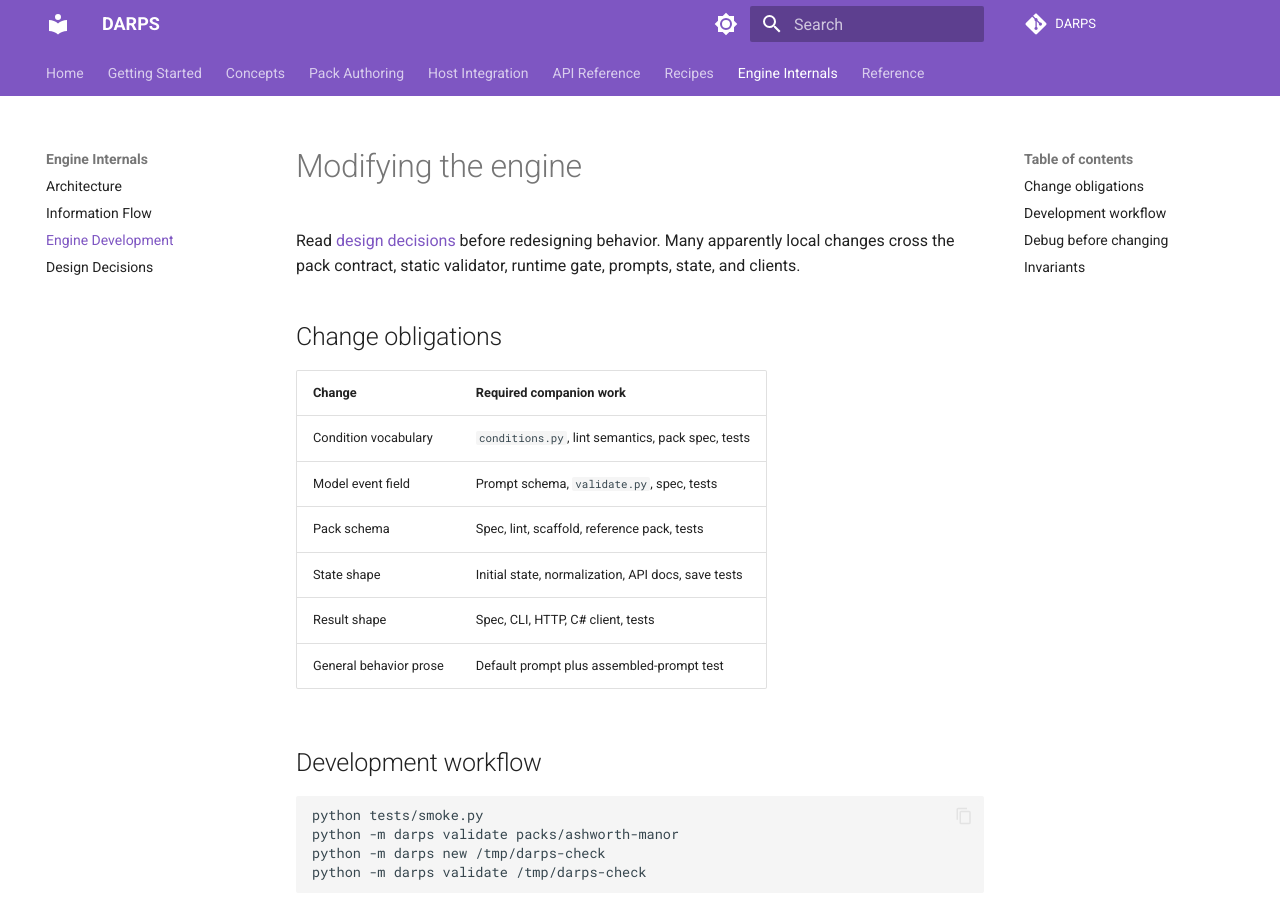
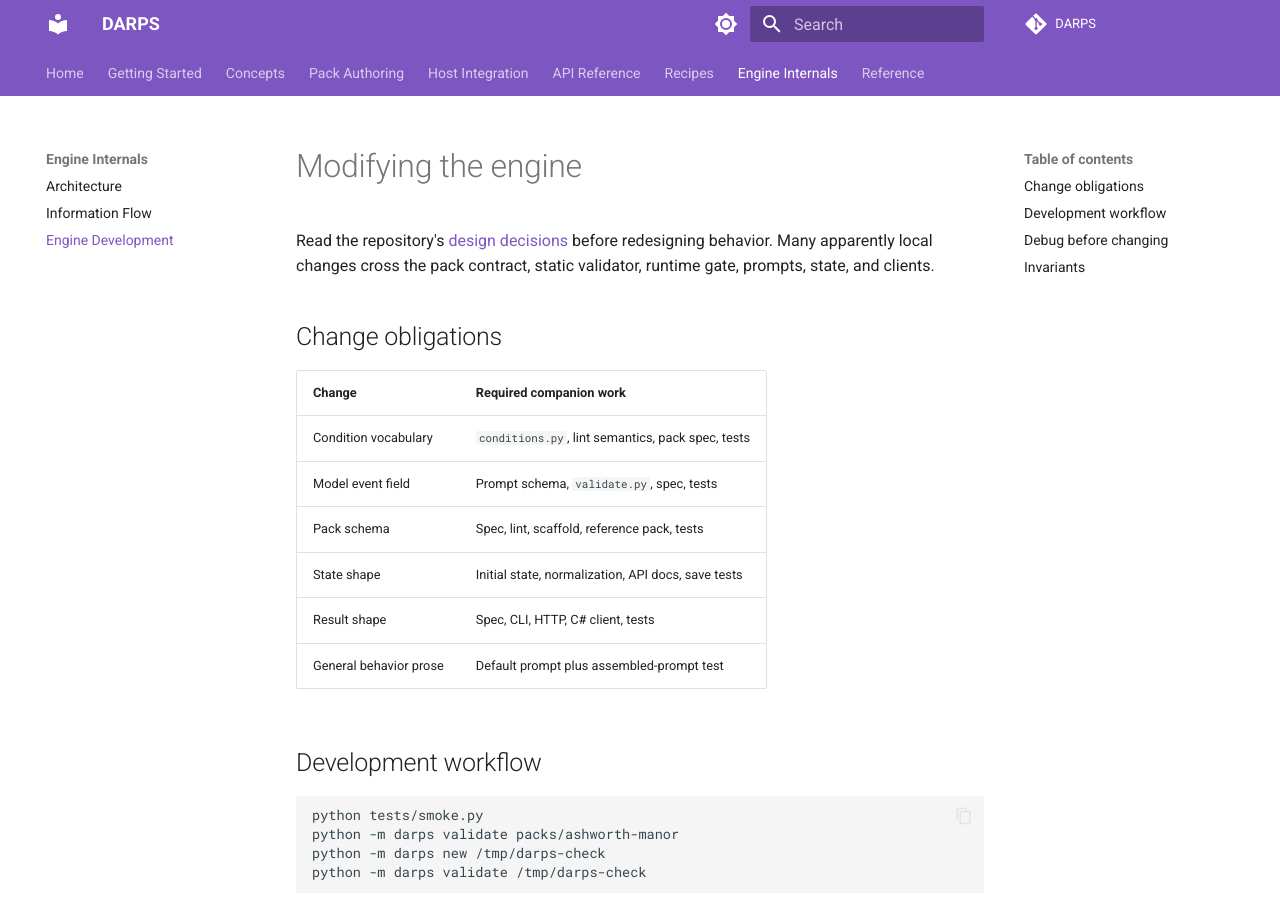
Before and after one commit to Desagidit/darps, an MkDocs documentation site: the page built from docs/internals/engine-development.md, in a window 1280 px wide and 900 px high. Built offline with MkDocs 1.6.1 and Material for MkDocs 9.7.7, drawn with Linux system fonts in a browser that asks for light colours; comment, search, counter and statistics services are not loaded.

Commit message:
Fix docs after moving internal references

```diff
--- a/docs/internals/engine-development.md
+++ b/docs/internals/engine-development.md
@@ -1,8 +1,9 @@
 # Modifying the engine
 
-Read [design decisions](../DECISIONS.md) before redesigning behavior. Many
-apparently local changes cross the pack contract, static validator, runtime
-gate, prompts, state, and clients.
+Read the repository's
+[design decisions](https://github.com/Desagidit/darps/blob/main/.agents/skills/DECISIONS.md)
+before redesigning behavior. Many apparently local changes cross the pack
+contract, static validator, runtime gate, prompts, state, and clients.
 
 ## Change obligations
 
--- a/mkdocs.yml
+++ b/mkdocs.yml
@@ -7,8 +7,6 @@ docs_dir: docs
 site_dir: site
 strict: true
 exclude_docs: |
-  ARCHITECTURE.md
-  GUIDE.md
   darps-reference.html
   darps-reference_files/
   examples/
@@ -95,7 +93,6 @@ nav:
       - Architecture: internals/architecture.md
       - Information Flow: internals/data-flow.md
       - Engine Development: internals/engine-development.md
-      - Design Decisions: DECISIONS.md
   - Reference:
       - Pack Specification: reference/pack-specification.md
       - Configuration: reference/configuration.md
```
Also changed, not shown: .agents/skills/GUIDE.md (+1 -1 lines), .agents/skills/engine-dev/SKILL.md (+1 -1 lines), AGENTS.md (+3 -3 lines).
